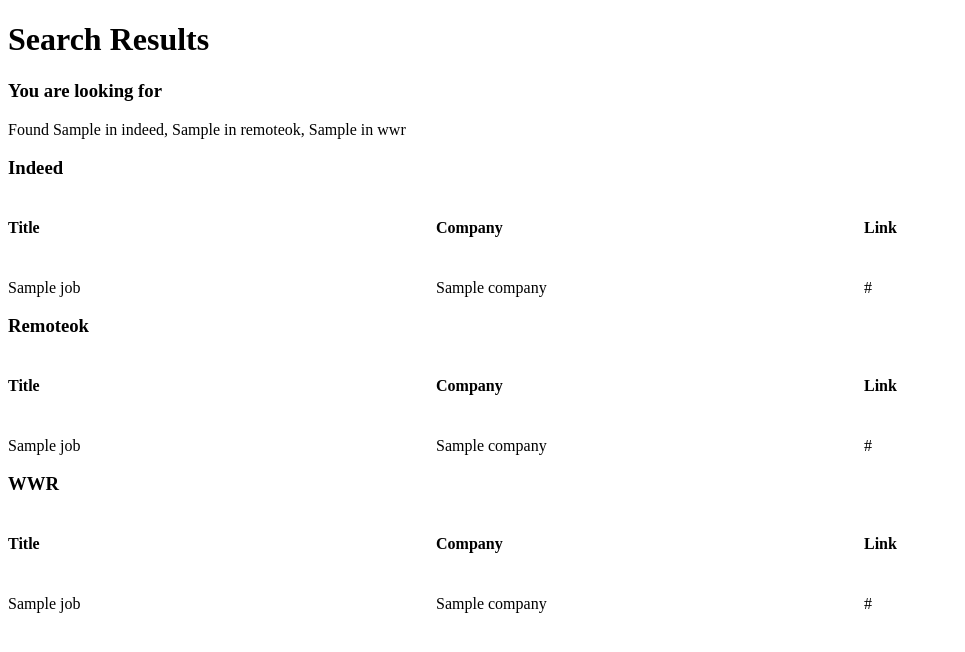
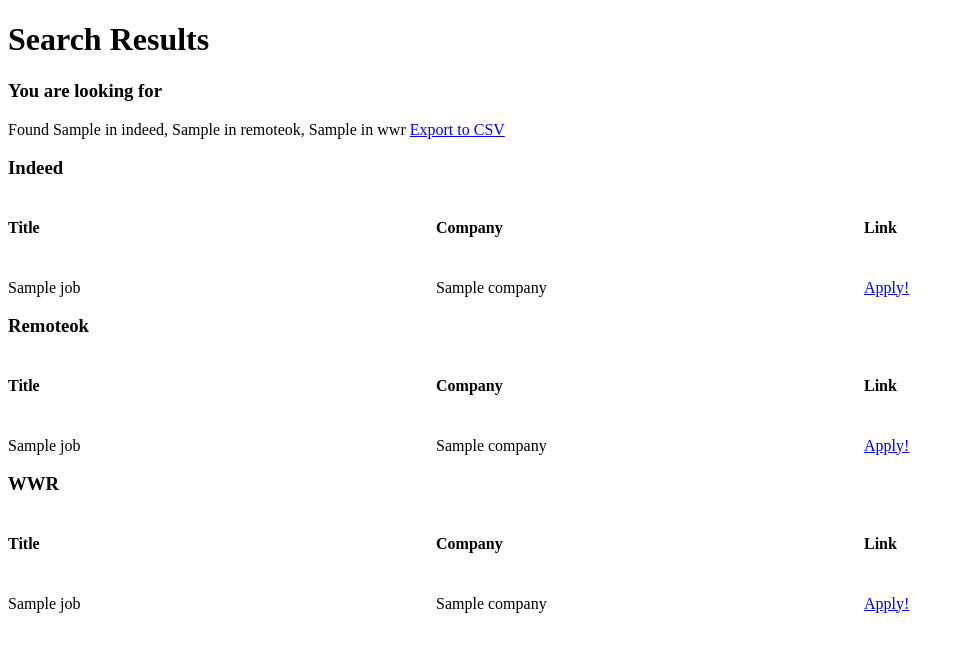
Before and after one commit to beom-yun/remote-jobs, a Flask app: template templates/report.html in a window 1280 px wide. Shown: the top 652 px of the page, without its empty margins (0-965 px from the left). Run offline with Flask 2, Linux system fonts and the light colour scheme; the template is opened without the code that fills it: most values are stand-ins (such as "Sample title", 1, 10 or a date in 2020).

Commit message:
File Download

```diff
--- a/main.py
+++ b/main.py
@@ -1,6 +1,7 @@
-from common import clean_str
-from flask import Flask, redirect, render_template, request
+from common import clean_str, save_to_file
+from flask import Flask, redirect, render_template, request, send_file
 from scrap import get_all_jobs
+
 
 app = Flask("SuperScrapper")
 fake_db = dict()
@@ -33,4 +34,23 @@
     )
 
 
+@app.route('/export')
+def export():
+    try:
+        word = clean_str(request.args.get('word').lower())
+        print('word', word)
+        if not word:
+            raise Exception()
+        jobs = []
+        for values in fake_db[word].values():
+            jobs += values
+        print('jobs', jobs)
+        if not jobs:
+            raise Exception()
+        save_to_file(jobs)
+        return send_file('jobs.csv', download_name='SearchingResult.csv', as_attachment=True)
+    except:
+        return redirect('/')
+
+
 app.run()
--- a/templates/report.html
+++ b/templates/report.html
@@ -19,6 +19,8 @@
     Found {{len_indeed}} in indeed, {{len_remoteok}} in remoteok, {{len_wwr}} in
     wwr
 
+    <a href="/export?word={{searching_by}}">Export to CSV</a>
+
     <h3>Indeed</h3>
     <section>
       <h4>Title</h4>
@@ -27,7 +29,7 @@
       {% for job in jobs['indeed'] %}
       <span>{{job.title}}</span>
       <span>{{job.company}}</span>
-      <span>{{job.link}}</span>
+      <a href="{{job.link}}" target="_blank">Apply!</a>
       {% endfor %}
     </section>
 
@@ -39,7 +41,7 @@
       {% for job in jobs['remoteok'] %}
       <span>{{job.title}}</span>
       <span>{{job.company}}</span>
-      <span>{{job.link}}</span>
+      <a href="{{job.link}}" target="_blank">Apply!</a>
       {% endfor %}
     </section>
 
@@ -51,7 +53,7 @@
       {% for job in jobs['wwr'] %}
       <span>{{job.title}}</span>
       <span>{{job.company}}</span>
-      <span>{{job.link}}</span>
+      <a href="{{job.link}}" target="_blank">Apply!</a>
       {% endfor %}
     </section>
   </body>
```
Also changed, not shown: common.py (+12 -0 lines).
